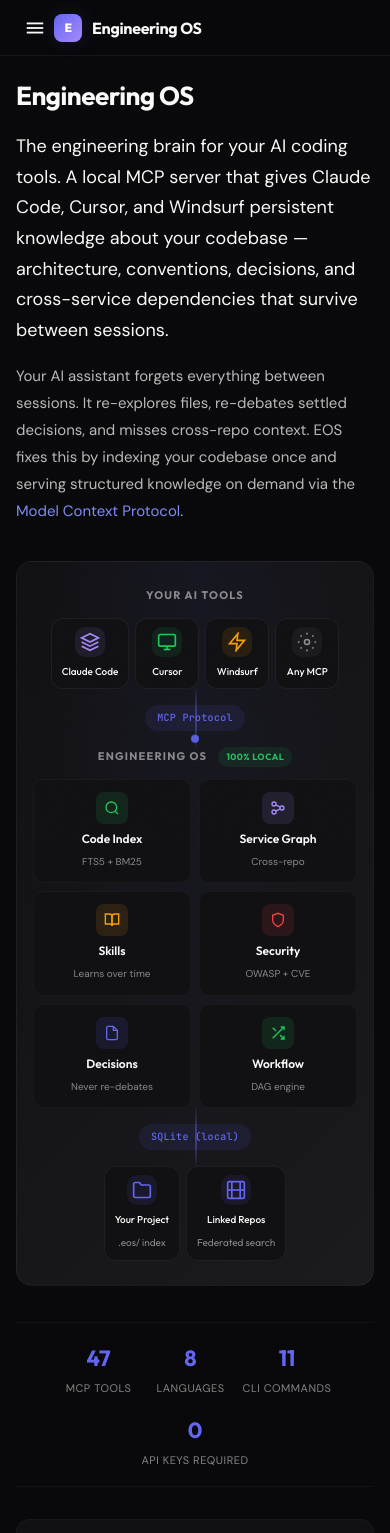
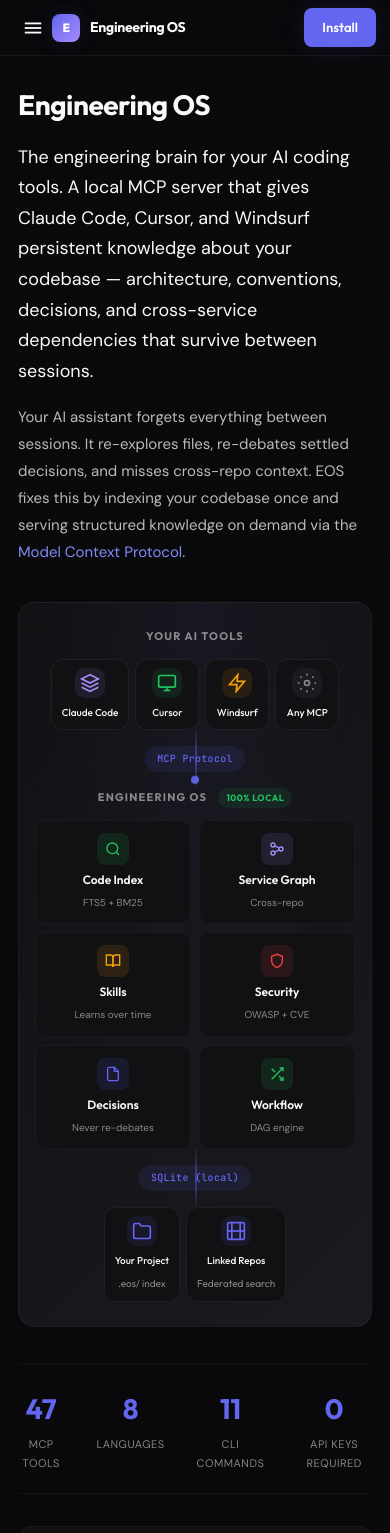
Before and after one commit to engineering-os/engineering-os, a website: page docs/docs.html in a window 390 px wide. Shown: the top 1533 px of the page. Drawn offline with Linux system fonts and the light colour scheme.

Commit message:
Fix docs layout: center content, responsive spacing, proper mobile breakpoints

```diff
--- a/docs/docs.html
+++ b/docs/docs.html
@@ -141,10 +141,13 @@
   margin-left: var(--sidebar-width);
   margin-top: var(--header-height);
   min-height: calc(100vh - var(--header-height));
+  display: flex; justify-content: center;
 }
 .content {
-  max-width: 880px;
-  padding: 48px 56px 100px;
+  width: 100%;
+  max-width: 820px;
+  padding: 56px 48px 120px;
+  margin: 0 auto;
 }
 .content > section { scroll-margin-top: calc(var(--header-height) + 24px); }
 
@@ -401,7 +404,7 @@
 /* Responsive */
 @media (max-width: 960px) {
   .mobile-menu-btn { display: block; }
-  .header-nav a:not(#theme-toggle) { display: none; }
+  .header-nav a:not(.nav-cta) { display: none; }
 
   .sidebar {
     transform: translateX(-100%);
@@ -411,39 +414,34 @@
   }
   .sidebar.open {
     transform: translateX(0);
-    box-shadow: 4px 0 24px rgba(0,0,0,.15);
+    box-shadow: 4px 0 24px rgba(0,0,0,.4);
   }
 
-  .main { margin-left: 0; }
-  .content { padding: 32px 20px 60px; }
-
-  .stats-bar { flex-wrap: wrap; gap: 20px; justify-content: center; }
-  .stat { min-width: 80px; }
+  .main { margin-left: 0; justify-content: flex-start; }
+  .content { padding: 40px 28px 80px; max-width: 100%; }
 
   .feature-grid { grid-template-columns: 1fr; }
 
-  h1 { font-size: 26px; }
-  h2 { font-size: 20px; margin: 40px 0 12px; }
-  h3 { font-size: 16px; }
-
-  pre { font-size: 13px; padding: 16px; overflow-x: auto; -webkit-overflow-scrolling: touch; }
+  h1 { font-size: 28px; }
+  h2 { font-size: 22px; margin: 48px 0 16px; }
+  h3 { font-size: 17px; }
+
+  pre { font-size: 13px; padding: 18px; overflow-x: auto; -webkit-overflow-scrolling: touch; }
 
   table { display: block; overflow-x: auto; -webkit-overflow-scrolling: touch; white-space: nowrap; }
 
   .tool-card-header { flex-wrap: wrap; gap: 8px; }
-  .cmd-sig { font-size: 13px; padding: 8px 14px; overflow-x: auto; }
+  .tool-card-body { padding: 18px 20px; }
+  .cmd-sig { font-size: 13px; padding: 10px 16px; overflow-x: auto; }
 }
 
 @media (max-width: 480px) {
-  .header { padding: 0 16px; }
-  .header-logo { font-size: 16px; }
-  .header-badge { display: none; }
-  .content { padding: 24px 16px 48px; }
-  .stats-bar { gap: 12px; padding: 16px 0; }
-  .stat-value { font-size: 22px; }
-  .feature-card { padding: 16px; }
-  .tool-card-body { padding: 12px 16px; }
-  .callout { padding: 12px 14px; font-size: 12px; }
+  .header { padding: 0 14px; }
+  .header-logo { font-size: 14px; }
+  .content { padding: 32px 18px 60px; }
+  .feature-card { padding: 18px; }
+  .tool-card-body { padding: 16px 18px; }
+  .callout { padding: 14px 16px; font-size: 13px; }
 }
 </style>
 </head>
```
